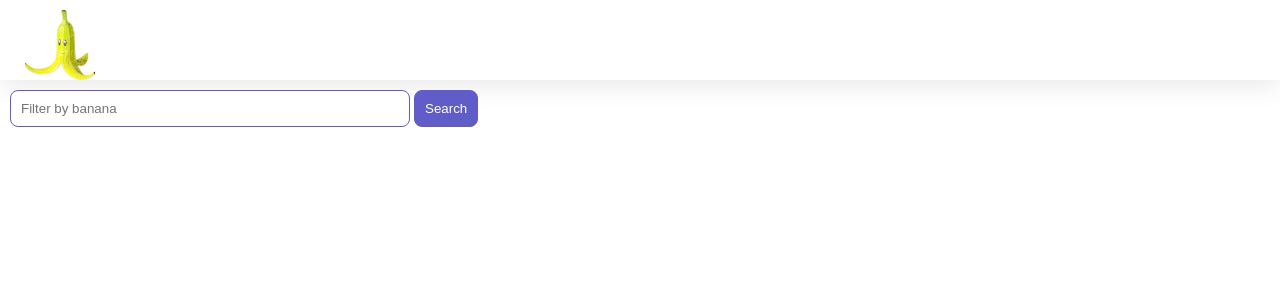
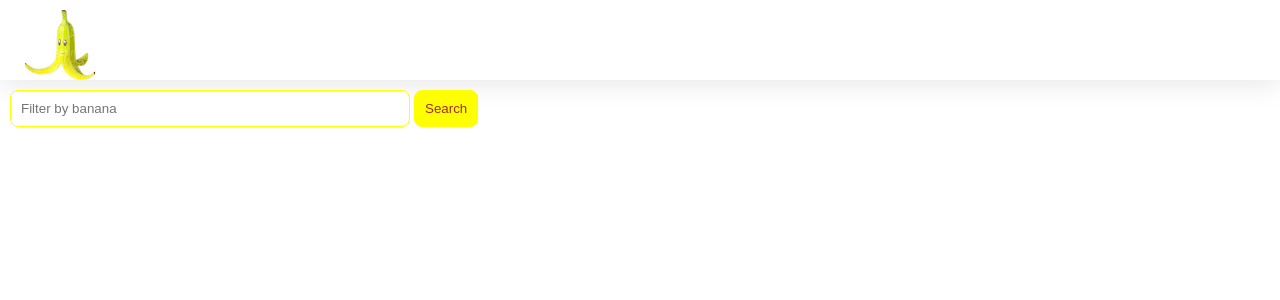
Before and after one commit to WigglyDon/banana-republic, an Angular app: page / in a window 1280 px wide. Shown: the top 300 px of the page. Built offline with nearby package versions, Linux system fonts and the light colour scheme.

Commit message:
change primary color

```diff
--- a/src/app/banana/banana.component.css
+++ b/src/app/banana/banana.component.css
@@ -20,7 +20,7 @@ button {
   padding: 10px;
   border: solid 1px var(--primary-color);
   background: var(--primary-color);
-  color: white;
+  color: brown;
   border-radius: 8px;
 }
 
--- a/src/styles.css
+++ b/src/styles.css
@@ -8,8 +8,8 @@ body {
   font-family: 'Be Vietnam Pro', sans-serif;
 }
 :root {
-  --primary-color: #605DC8;
-  --secondary-color: #8B89E6;
+  --primary-color: yellow;
+  --secondary-color: rgb(181, 181, 17);
   --accent-color: #e8e7fa;
   --shadow-color: #E8E8E8;
 }
```
